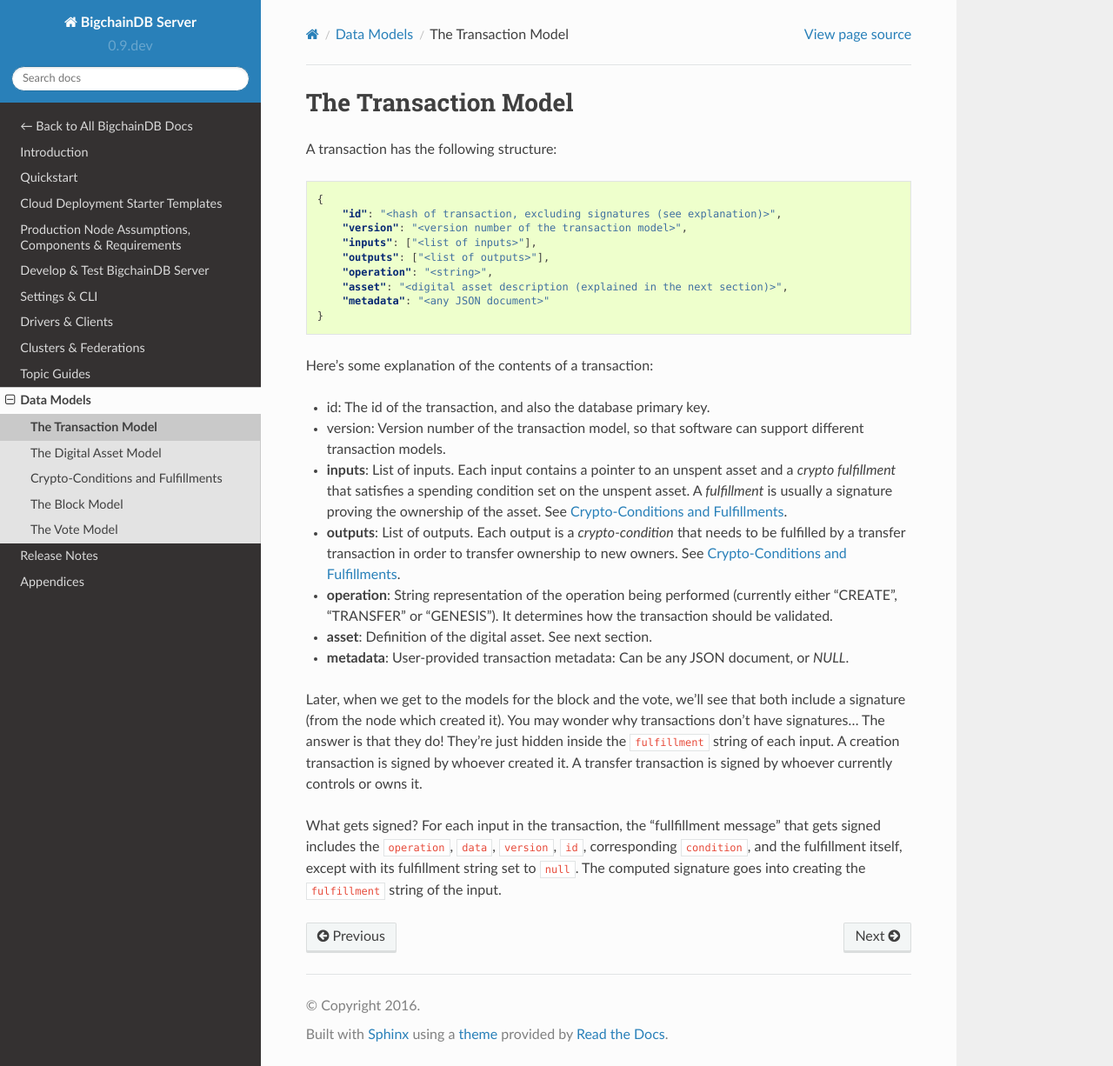
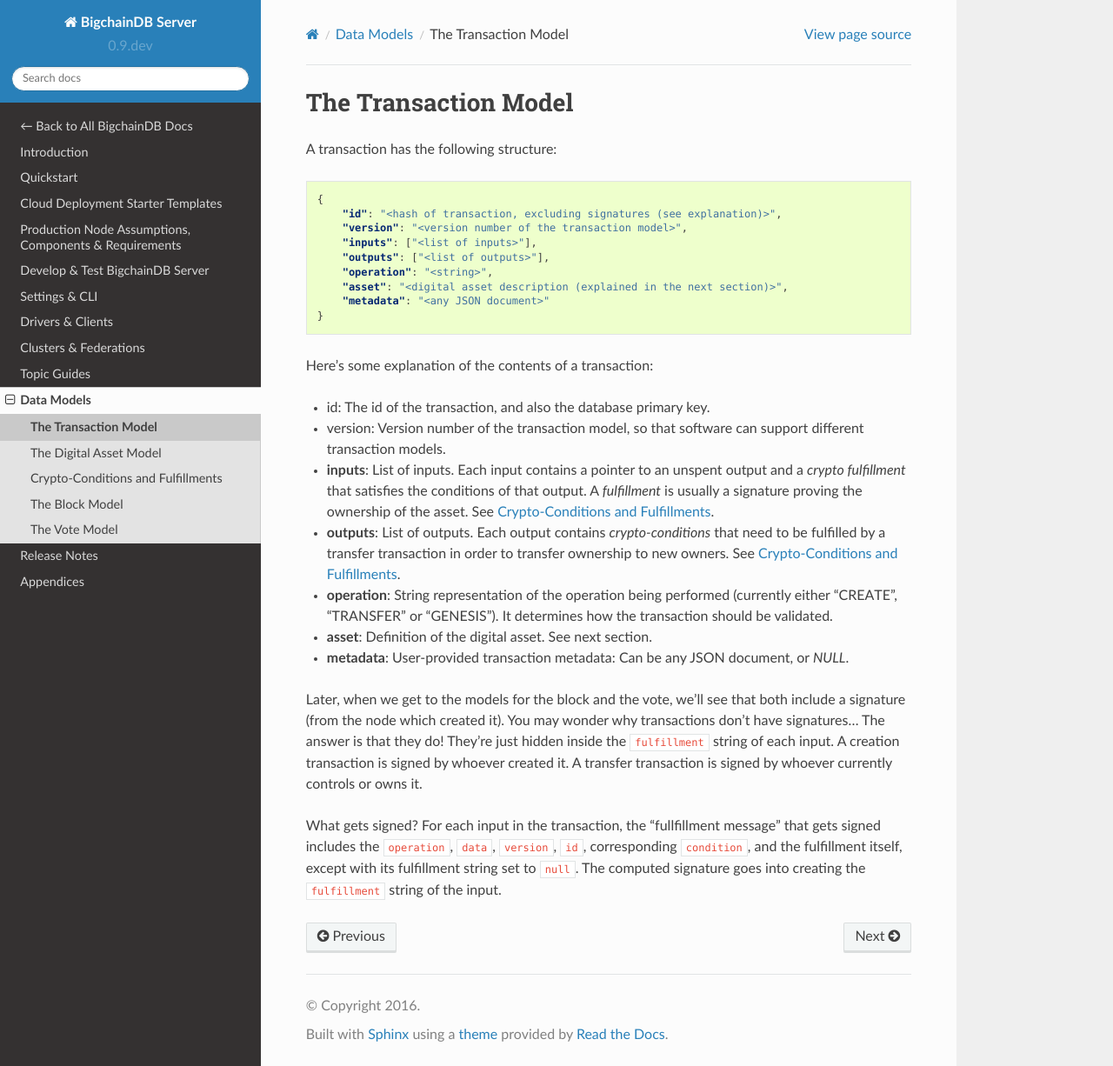
Before and after one commit to bigchaindb/bigchaindb, a Sphinx documentation site: the page built from docs/server/source/data-models/transaction-model.rst, in a window 1280 px wide and 1226 px high. Shown: the whole window at 87% size. Built offline with Sphinx 7.4.7 and the Read the Docs theme 2.0.0, drawn with Linux system fonts in a browser that asks for light colours; pages that are not in the unit, such as notebooks, are missing from menus.

Commit message:
address wording problems re inputs/outputs in transaction-model.rst docs

```diff
--- a/docs/server/source/data-models/transaction-model.rst
+++ b/docs/server/source/data-models/transaction-model.rst
@@ -33,12 +33,12 @@
 
 - id: The :ref:`id <transaction.id>` of the transaction, and also the database primary key.
 - version: :ref:`Version <transaction.version>` number of the transaction model, so that software can support different transaction models.
-- **inputs**: List of inputs. Each :ref:`input <Input>` contains a pointer to an unspent asset
-  and a *crypto fulfillment* that satisfies a spending condition set on the unspent asset. A *fulfillment*
+- **inputs**: List of inputs. Each :ref:`input <Input>` contains a pointer to an unspent output
+  and a *crypto fulfillment* that satisfies the conditions of that output. A *fulfillment*
   is usually a signature proving the ownership of the asset.
   See :doc:`./crypto-conditions`.
 
-- **outputs**: List of outputs. Each :ref:`output <Output>` is a *crypto-condition* that needs to be fulfilled by a transfer transaction in order to transfer ownership to new owners.
+- **outputs**: List of outputs. Each :ref:`output <Output>` contains *crypto-conditions* that need to be fulfilled by a transfer transaction in order to transfer ownership to new owners.
   See :doc:`./crypto-conditions`.
 
 - **operation**: String representation of the :ref:`operation <transaction.operation>` being performed (currently either "CREATE", "TRANSFER" or "GENESIS"). It determines how the transaction should be validated.
```
